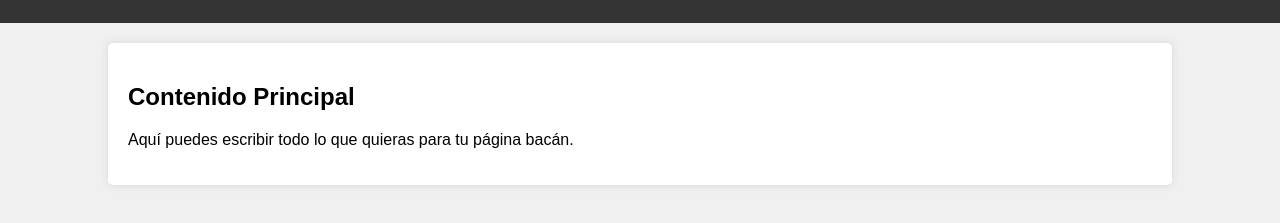
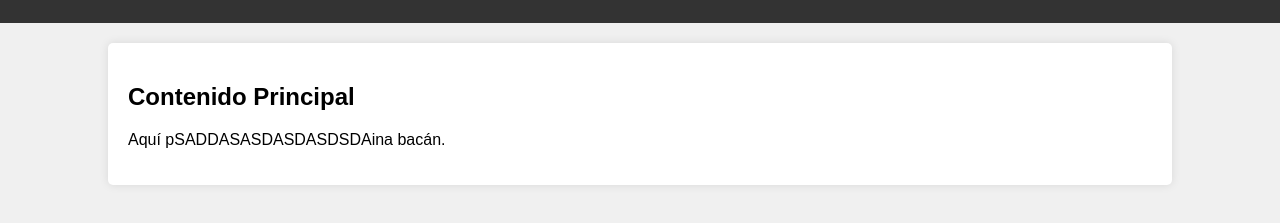
Before and after one commit to hanjio30/Laboratorio_01, a plain HTML site: page index.html in a window 1280 px wide. Shown: the part 111-334 px from the top of the page. Drawn offline with Linux system fonts and the light colour scheme.

Commit message:
Update index.html

```diff
--- a/index.html
+++ b/index.html
@@ -34,7 +34,7 @@
     </header>
     <div class="container">
         <h2>Contenido Principal</h2>
-        <p>Aquí puedes escribir todo lo que quieras para tu página bacán.</p>
+        <p>Aquí pSADDASASDASDASDSDAina bacán.</p>
     </div>
 </body>
 </html>
```
